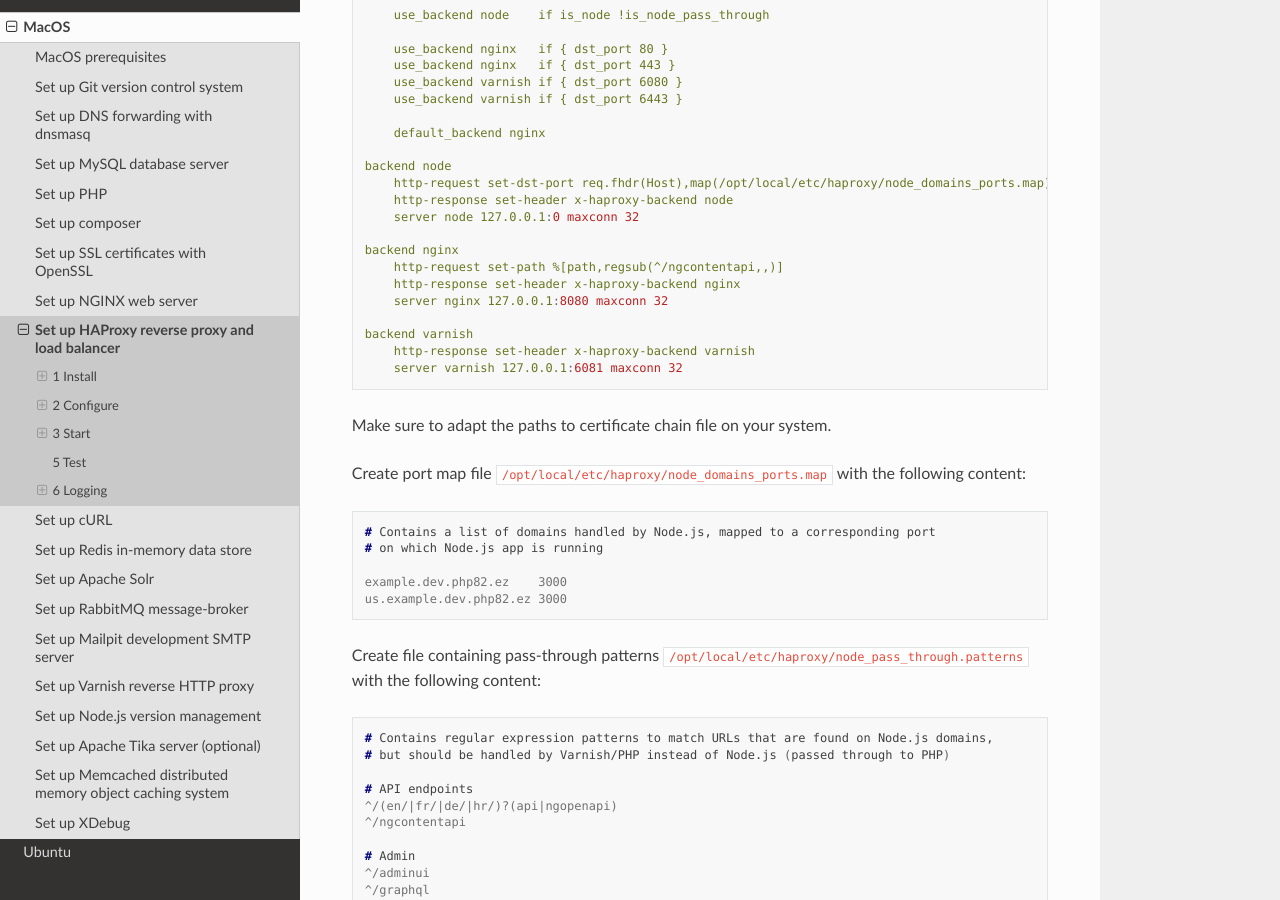
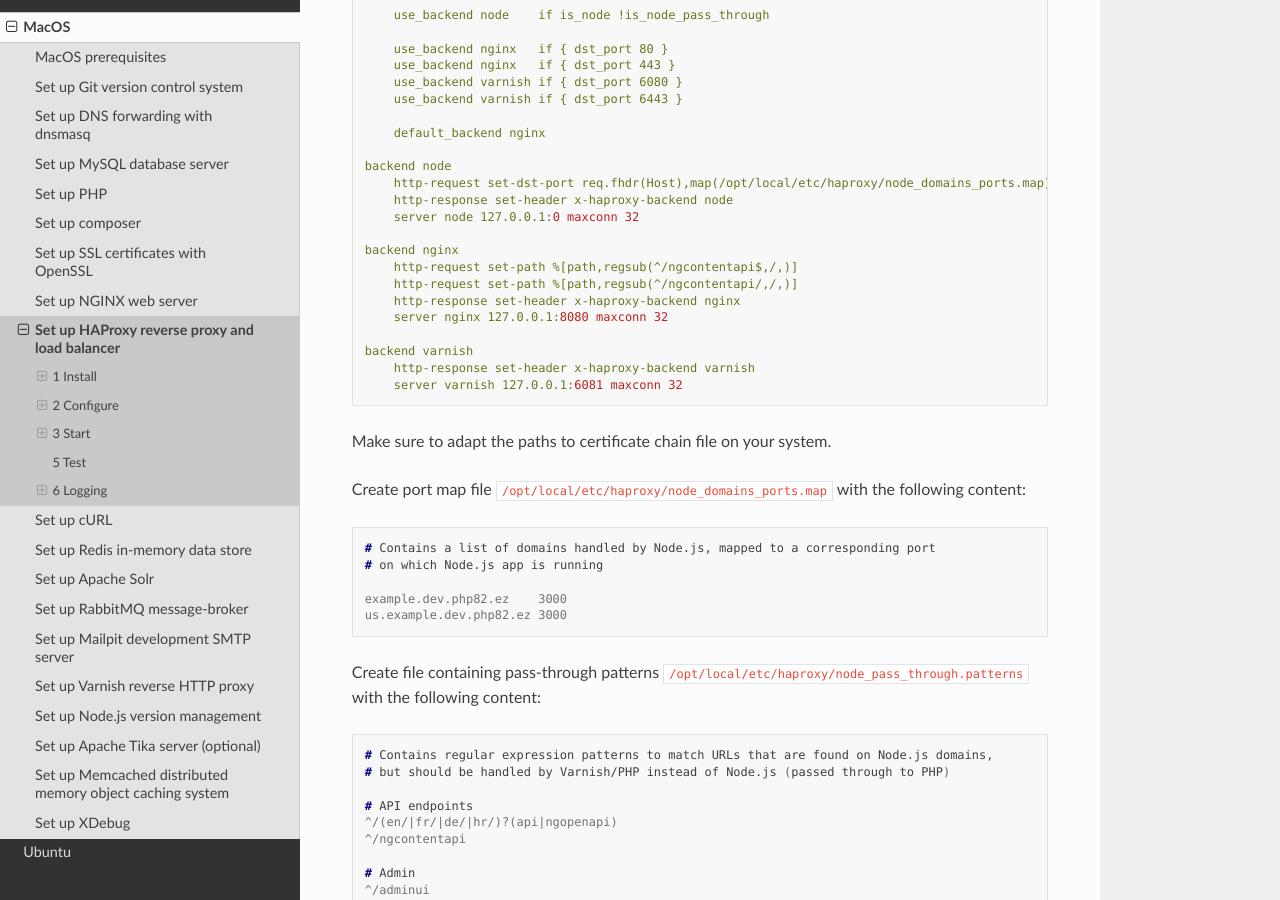
Before and after one commit to netgen/local-development-setup, a Sphinx documentation site: the page built from docs/source/macos/haproxy.rst, in a window 1280 px wide and 900 px high, scrolled down 1168 px. Built offline with Sphinx 7.4.7 and the Read the Docs theme 3.1.0, drawn with Linux system fonts in a browser that asks for light colours; formulas are drawn with MathJax 3.

Commit message:
P7A-174: fix replacement resulting in empty path

```diff
--- a/docs/source/macos/haproxy.rst
+++ b/docs/source/macos/haproxy.rst
@@ -73,7 +73,8 @@ Create configuration file ``/opt/local/etc/haproxy/haproxy.cfg`` with the follow
        server node 127.0.0.1:0 maxconn 32
 
    backend nginx
-       http-request set-path %[path,regsub(^/ngcontentapi,,)]
+       http-request set-path %[path,regsub(^/ngcontentapi$,/,)]
+       http-request set-path %[path,regsub(^/ngcontentapi/,/,)]
        http-response set-header x-haproxy-backend nginx
        server nginx 127.0.0.1:8080 maxconn 32
 
```
